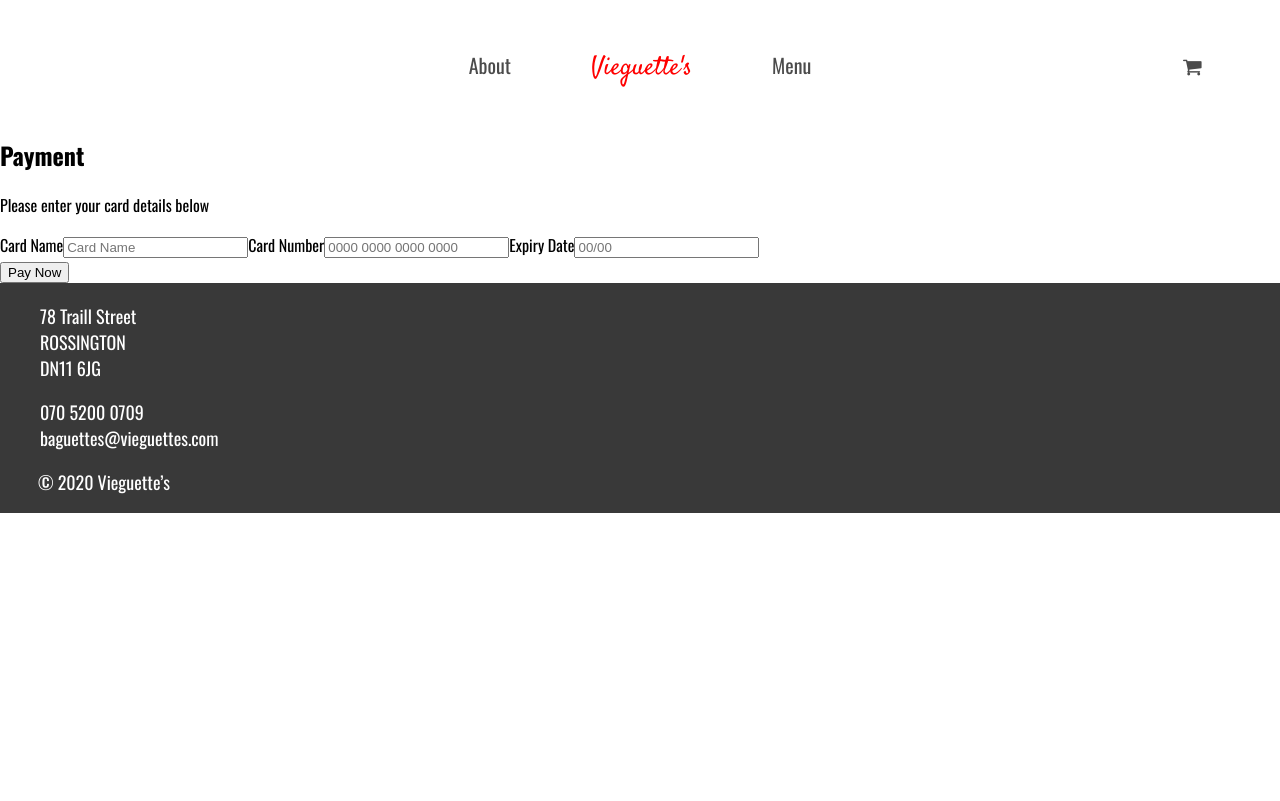
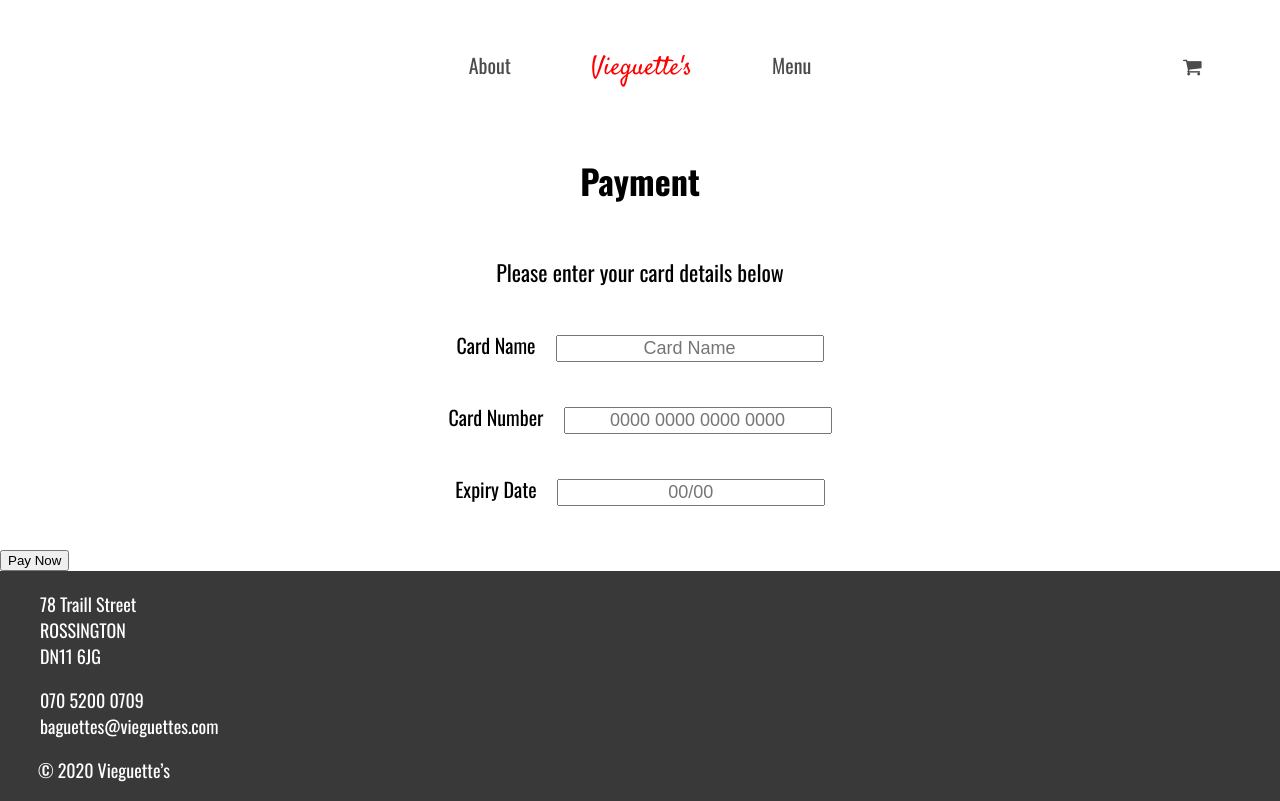
Before and after one commit to AnnaTran96/baguette, a React (Create React App) app in the folder frontend/: page /payment in a window 1280 px wide. Shown: the top 801 px of the page. Built offline with nearby package versions, Linux system fonts and the light colour scheme.

Commit message:
add classnames to input

```diff
--- a/frontend/src/components/Payment.js
+++ b/frontend/src/components/Payment.js
@@ -1,5 +1,6 @@
 import React from 'react'
 import { withRouter } from 'react-router-dom'
+import './styles/PaymentStyle.css'
 
 const Payment = (props) => {
 
@@ -9,22 +10,24 @@ const Payment = (props) => {
     }
 
     return (
+        <>
         <div className="payment-container">
             <h2>Payment</h2>
             <p>Please enter your card details below</p>
             <form>
                 <label for="card-name">Card Name
-                   <input type="text" for="card-name" placeholder="Card Name"/>
+                    <input type="text" for="card-name" placeholder="Card Name" className="payment-input"/>
                 </label>
                 <label for="card-number">Card Number
-                   <input type="text" for="card-number" placeholder="0000 0000 0000 0000" maxLength="19"/>
+                    <input type="text" for="card-number" placeholder="0000 0000 0000 0000" maxLength="19" className="payment-input"/>
                 </label>
                 <label for="card-expiry">Expiry Date
-                   <input type="text" for="card-expiry" placeholder="00/00" maxLength="5"/>
+                    <input type="text" for="card-expiry" placeholder="00/00" maxLength="5" className="payment-input"/>
                 </label>
             </form>
+        </div>
         <button onClick={handleClick} className="payBtn">Pay Now</button>
-       </div>
+       </>
     )
 }
 
```
Lines whose indentation alone changed are shown as unchanged.
